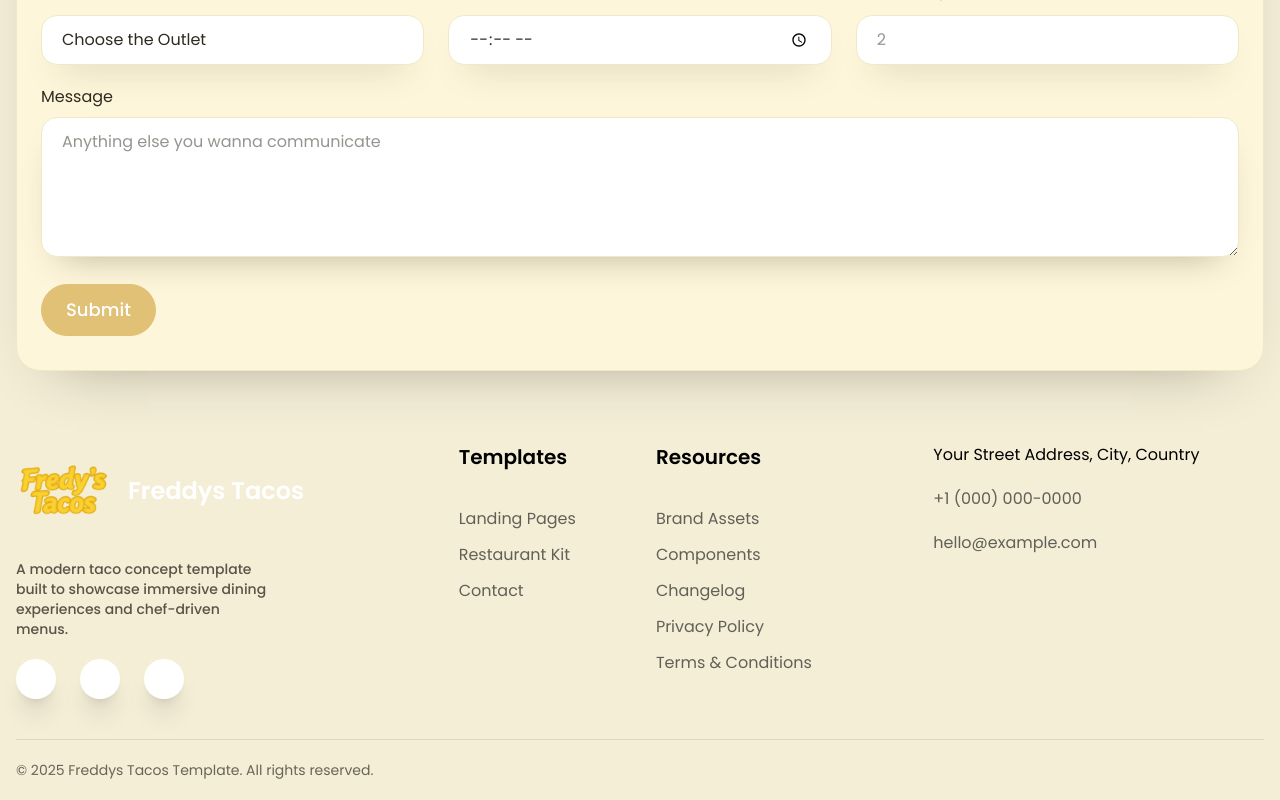
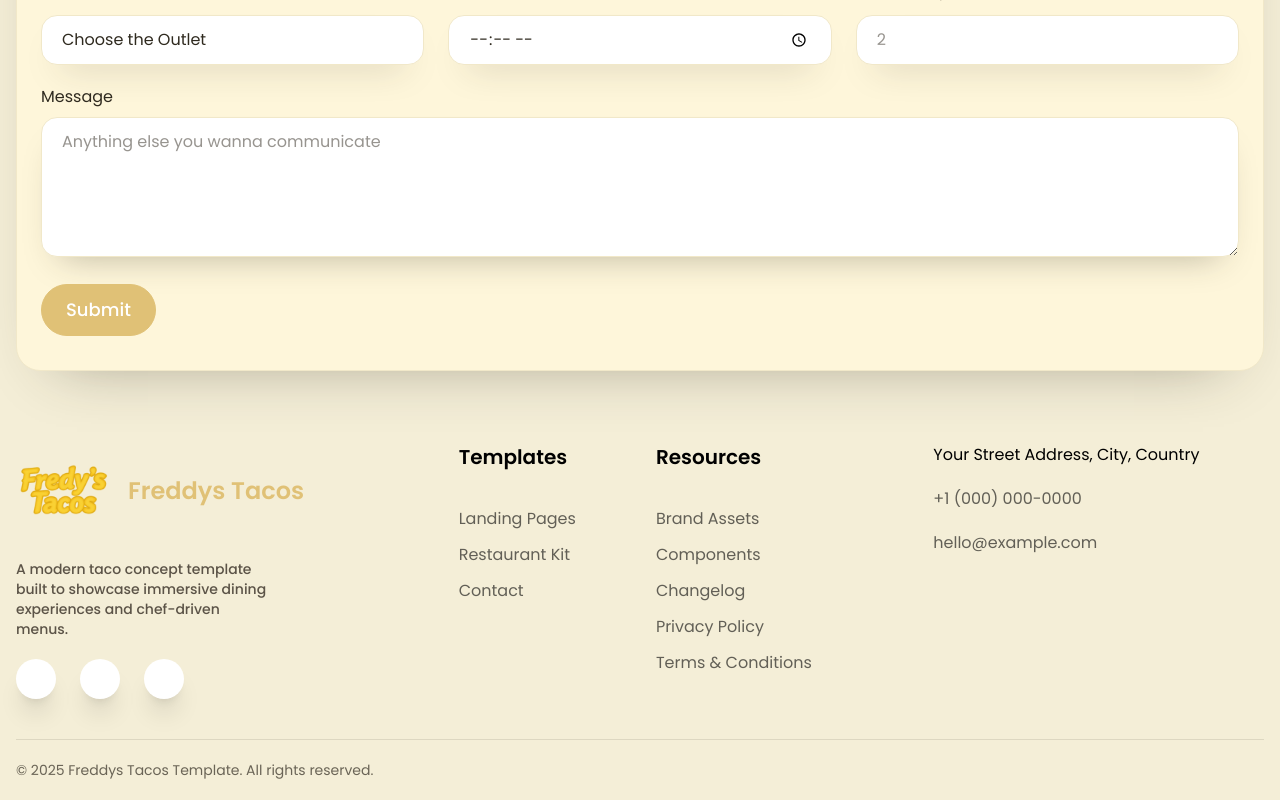
Before and after one commit to Viktor-Kode/PUPUSERIA, a Next.js app: page / in a window 1280 px wide. Shown: the part 3167-3967 px from the top of the page. Built offline with nearby package versions, Linux system fonts and the light colour scheme; some icons are missing.

Commit message:
bug fix for build errors

```diff
--- a/src/app/components/Layout/Footer/index.tsx
+++ b/src/app/components/Layout/Footer/index.tsx
@@ -14,7 +14,7 @@ const Footer: FC = () => {
       <div className='container'>
         <div className='grid grid-cols-1 sm:grid-cols-6 lg:gap-20 md:gap-24 sm:gap-12 gap-12 pb-10'>
           <div className='col-span-2'>
-            <Logo />
+            <Logo sticky={true} />
             <p className='text-sm font-medium text-grey my-5 max-w-70%'>
               A modern taco concept template built to showcase immersive dining
               experiences and chef-driven menus.
```
